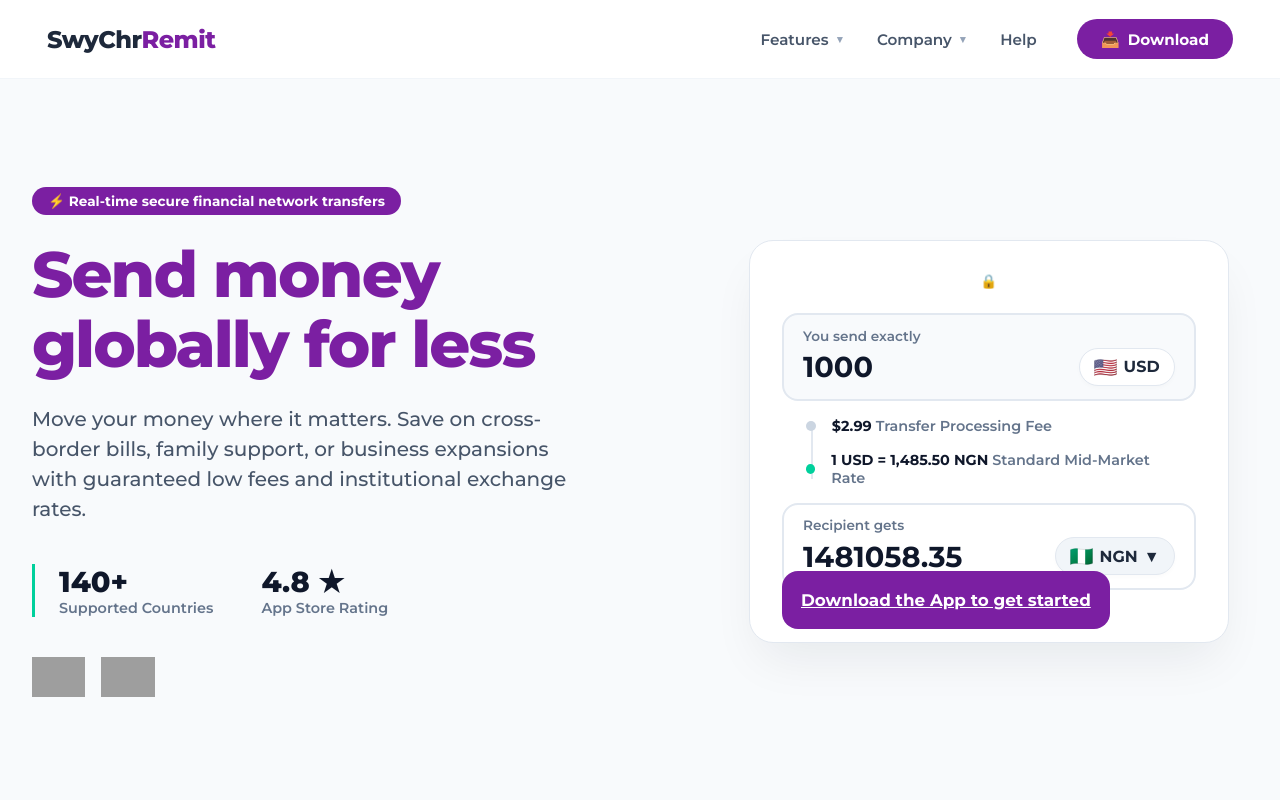
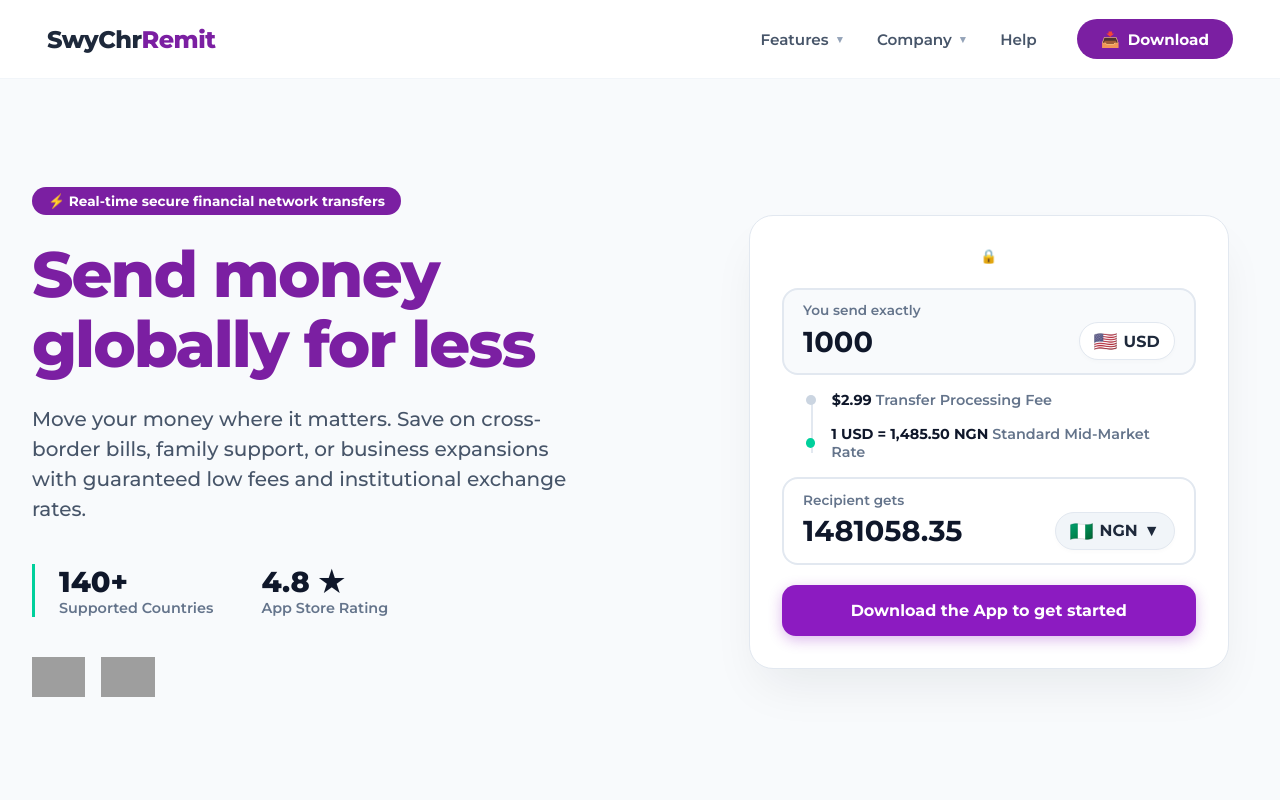
Before and after one commit to bertrand-wanda11/swychremit, a Vue app: page / in a window 1280 px wide. Shown: the top 800 px of the page. Built offline with nearby package versions, Linux system fonts and the light colour scheme; grey boxes are pictures that could not be loaded.

Commit message:
fix: btn homeview adjust

```diff
--- a/src/views/HomeView.vue
+++ b/src/views/HomeView.vue
@@ -69,10 +69,10 @@
               </div>
             </div>
           </div>
-
-<router-link to="/download" class="primary-calc-cta-btn">
+<router-link to="/download" class="calc-submit-btn">
   Download the App to get started
 </router-link>
+
         </div>
       </div>
 
@@ -648,6 +648,33 @@
   background-color: #0f172a;
 }
 
+.calc-submit-btn {
+  display: flex !important;
+  align-items: center;
+  justify-content: center;
+  width: 100% !important;
+  box-sizing: border-box;
+  padding: 16px 24px;
+  margin-top: 20px;
+  background-color: #8c1bc1;
+  color: #ffffff !important;
+  font-size: 1rem;
+  font-weight: 700;
+  text-decoration: none !important;
+  border-radius: 14px;
+  border: none;
+  box-shadow: 0 4px 14px rgba(140, 27, 193, 0.3);
+  transition: transform 180ms ease, background-color 180ms ease, box-shadow 180ms ease;
+  cursor: pointer;
+  text-align: center;
+}
+
+.calc-submit-btn:hover {
+  background-color: #7916a8;
+  transform: translateY(-2px);
+  box-shadow: 0 6px 20px rgba(140, 27, 193, 0.4);
+}
+
 @media (max-width: 992px) {
   .hero-split-canvas {
     padding: 2rem 1rem !important;
```
Also changed, not shown: src/App.vue (line endings or trailing spaces).
